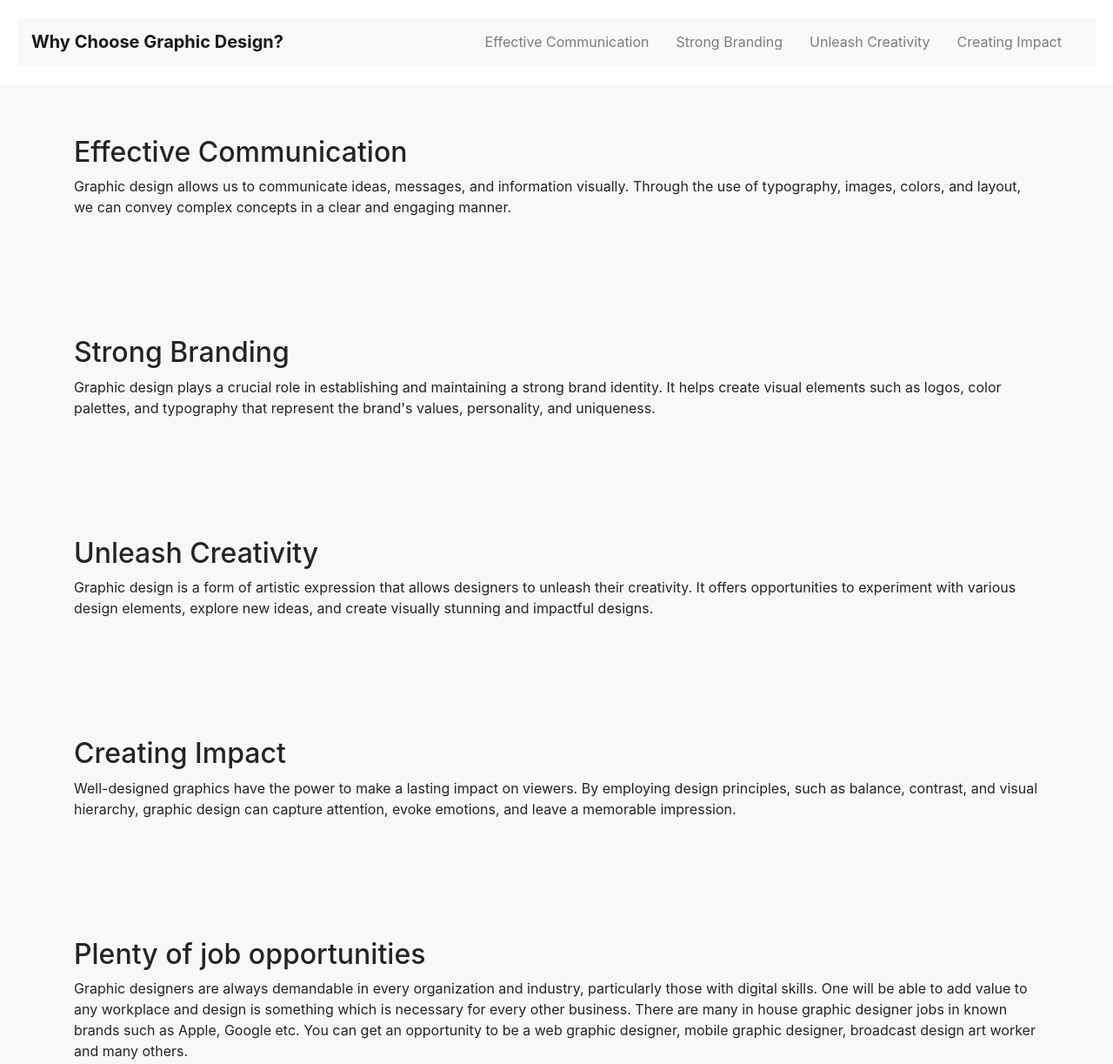
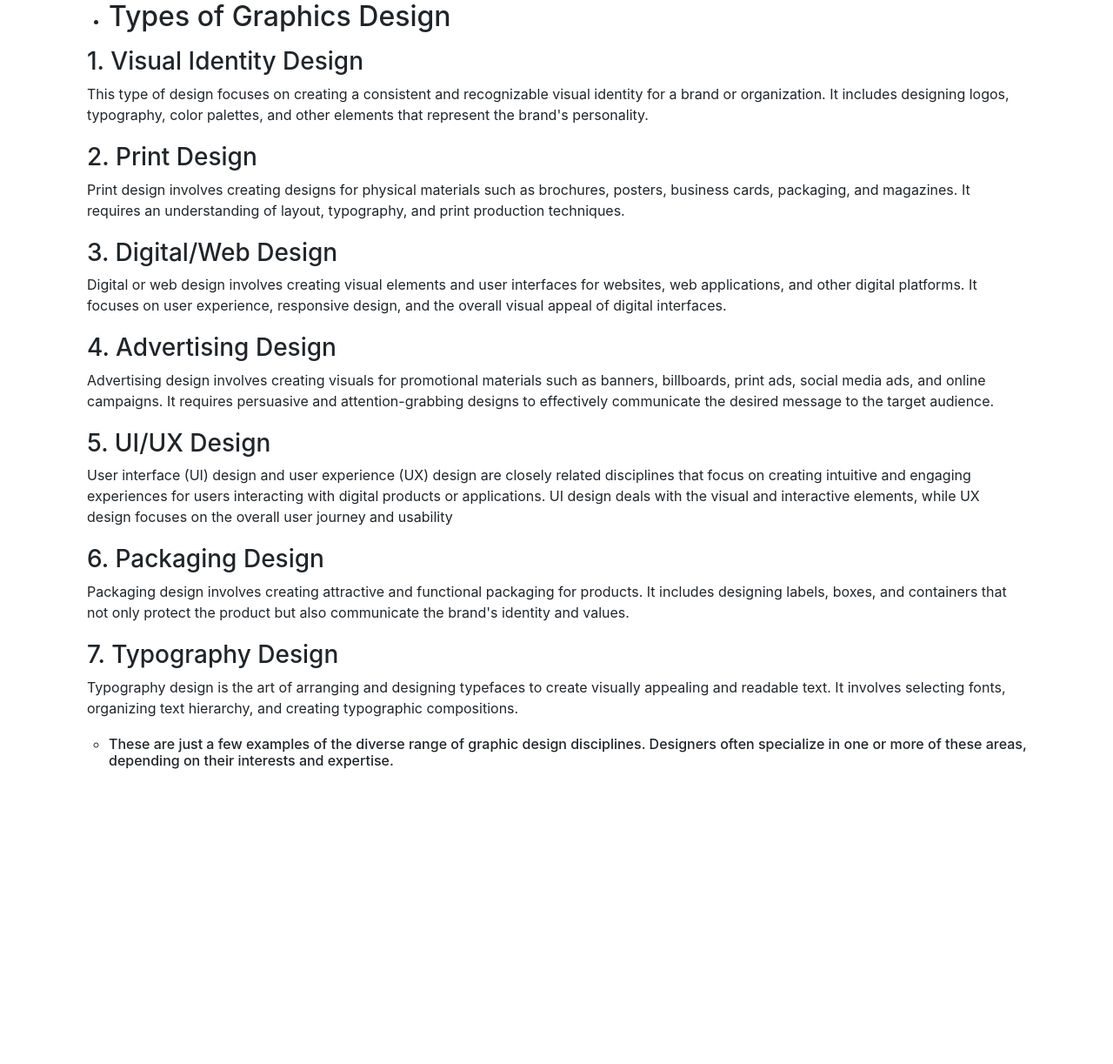
Before and after one commit to dhruviparmar23/graphics.github.io, a plain HTML site: page why.html in a window 1280 px wide. Shown: the top 1223 px of the page at 87% size. After the commit the page ends 904 px from the top, so only its background shows below. Drawn offline with nearby package versions, Linux system fonts and the light colour scheme.

Commit message:
Update why.html

```diff
--- a/why.html
+++ b/why.html
@@ -1,96 +1,90 @@
 <!DOCTYPE html>
-<html>
+<html lang="en">
+
 <head>
-  <title>Why Choose Graphic Design?</title>
-  <link rel="stylesheet" type="text/css" href="styles.css">
-  <link rel="stylesheet" type="text/css" href="https://maxcdn.bootstrapcdn.com/bootstrap/4.0.0/css/bootstrap.min.css">
+  <meta charset="UTF-8">
+  <meta name="viewport" content="width=device-width, initial-scale=1.0">
+  <title>Advantages of Graphic Design</title>
+  <!-- Bootstrap CSS -->
+  <link rel="stylesheet" href="https://maxcdn.bootstrapcdn.com/bootstrap/4.0.0/css/bootstrap.min.css">
+  <!-- Custom CSS -->
+  <style>
+    /* Add your custom styles here */
+    .container {
+      margin-bottom: 20px;
+    }
+    #scrollBtn {
+  display: none; /* Hide the button by default */
+  position: fixed;
+  bottom: 20px;
+  right: 30px;
+  z-index: 99;
+  border: none;
+  outline: none;
+  background-color: #0f0101;
+  color: white;
+  cursor: pointer;
+  padding: 15px;
+  border-radius: 10px;
+  font-size: 18px;
+  opacity: 0.7;
+}
+
+#scrollBtn:hover {
+  background-color: #e01313;
+}
+  </style>
 </head>
+
 <body>
-  <header>
-    <nav class="navbar navbar-expand-md navbar-light bg-light">
-      <a class="navbar-brand" href="#">Why Choose Graphic Design?</a>
-      <button class="navbar-toggler" type="button" data-toggle="collapse" data-target="#navbarNav" aria-controls="navbarNav" aria-expanded="false" aria-label="Toggle navigation">
-        <span class="navbar-toggler-icon"></span>
-      </button>
-      <div class="collapse navbar-collapse" id="navbarNav">
-        <ul class="navbar-nav ml-auto">
-          <li class="nav-item">
-            <a class="nav-link" href="#communication">Effective Communication</a>
-          </li>
-          <li class="nav-item">
-            <a class="nav-link" href="#branding">Strong Branding</a>
-          </li>
-          <li class="nav-item">
-            <a class="nav-link" href="#creativity">Unleash Creativity</a>
-          </li>
-          <li class="nav-item">
-            <a class="nav-link" href="#impact">Creating Impact</a>
-          </li>
-        </ul>
-      </div>
-    </nav>
-  </header>
-
-  <section id="communication" class="section">
   <div class="container">
-      <h2>Effective Communication</h2>
-      <p>Graphic design allows us to communicate ideas, messages, and information visually. Through the use of typography, images, colors, and layout, we can convey complex concepts in a clear and engaging manner.</p>
-    </div>
-  </section>
-
-  <section id="branding" class="section">
+   <ul type="bullet"><li><h2>Types of Graphics Design</h2></li></ul>
     <div class="container">
-      <h2>Strong Branding</h2>
-      <p>Graphic design plays a crucial role in establishing and maintaining a strong brand identity. It helps create visual elements such as logos, color palettes, and typography that represent the brand's values, personality, and uniqueness.</p>
-    </div>
-  </section>
-
-  <section id="creativity" class="section">
-    <div class="container">
-      <h2>Unleash Creativity</h2>
-      <p>Graphic design is a form of artistic expression that allows designers to unleash their creativity. It offers opportunities to experiment with various design elements, explore new ideas, and create visually stunning and impactful designs.</p>
-    </div>
-  </section>
-
-  <section id="impact" class="section">
-    <div class="container">
-      <h2>Creating Impact</h2>
-      <p>Well-designed graphics have the power to make a lasting impact on viewers. By employing design principles, such as balance, contrast, and visual hierarchy, graphic design can capture attention, evoke emotions, and leave a memorable impression.</p>
-    </div>
-  </section>
-
-  <section id="impact" class="section">
-    <div class="container">
-      <h2> Plenty of job opportunities</h2>
+      <h3>1. Visual Identity Design</h3>
 <p>
-    Graphic designers are always demandable in every organization and industry, particularly those with digital skills. One will be able to add value to any workplace and design is something which is necessary for every other business. There are many in house graphic designer jobs in known brands such as Apple, Google etc. You can get an opportunity to be a web graphic designer, mobile graphic designer, broadcast design art worker and many others.
+  This type of design focuses on creating a consistent and recognizable visual identity for a brand or organization. It includes designing logos, typography, color palettes, and other elements that represent the brand's personality.
 </p>
     </div>
-  </section>
+
+    <div class="container">
+      <h3>2. Print Design</h3>
+<p>
+  Print design involves creating designs for physical materials such as brochures, posters, business cards, packaging, and magazines. It requires an understanding of layout, typography, and print production techniques.
+</p>    </div>
+
+    <div class="container">
+      <h3>3. Digital/Web Design</h3>
+      <p>Digital or web design involves creating visual elements and user interfaces for websites, web applications, and other digital platforms. It focuses on user experience, responsive design, and the overall visual appeal of digital interfaces.</p>
+    </div>
+
+    <div class="container">
+      <h3>4. Advertising Design</h3>
+      <p> Advertising design involves creating visuals for promotional materials such as banners, billboards, print ads, social media ads, and online campaigns. It requires persuasive and attention-grabbing designs to effectively communicate the desired message to the target audience.</p>
+    </div>
+
+    <div class="container">
+      <h3>5. UI/UX Design</h3>
+      <p>User interface (UI) design and user experience (UX) design are closely related disciplines that focus on creating intuitive and engaging experiences for users interacting with digital products or applications. UI design deals with the visual and interactive elements, while UX design focuses on the overall user journey and usability</p>
+    </div>
 
 
-  <section id="impact" class="section">
     <div class="container">
-      <h2> Work across multiple Industries</h2>
-<p>
-    Every industry looks for good designers who can help them in conveying the message through arts and designs. Either you work with different types of clients holding various projects or specializing in a particular field which appeals to you, there are endless opportunities for designers.</p>
+      <h3>6. Packaging Design</h3>
+      <p>Packaging design involves creating attractive and functional packaging for products. It includes designing labels, boxes, and containers that not only protect the product but also communicate the brand's identity and values.</p>
     </div>
-  </section>
 
 
+    <div class="container">
+      <h3>7. Typography Design</h3>
+      <p>Typography design is the art of arranging and designing typefaces to create visually appealing and readable text. It involves selecting fonts, organizing text hierarchy, and creating typographic compositions.</p>
+    </div>
 
+    <ul style="list-style-type:circle;"><h6><li>These are just a few examples of the diverse range of graphic design disciplines. Designers often specialize in one or more of these areas, depending on their interests and expertise.</li></h6></ul>
 
-  <footer>
-    <div class="container">
-      <p>&copy; 2023 Why Choose Graphic Design? All rights reserved.</p>
-    </div>
-  </footer>
+  <!-- Bootstrap JS (optional, if you need any Bootstrap functionality) -->
+  <script src="https://maxcdn.bootstrapcdn.com/bootstrap/4.0.0/js/bootstrap.min.js"></script>
+  <script>
 
-  <script src="https://code.jquery.com/jquery-3.2.1.slim.min.js"></script>
-  <script src="https://maxcdn.bootstrapcdn.com/bootstrap/4.0.0/js/bootstrap.min.js"></script>
-  <button onclick="scrollToTop()" id="scrollBtn" title="Go to top">Top</button>
-  <script>
-      // Show the scroll button when the user scrolls down 20px from the top of the document
     window.onscroll = function() { scrollFunction() };
 
     function scrollFunction() {
@@ -109,6 +103,8 @@
     }
 
       </script>
+        <button onclick="scrollToTop()" id="scrollBtn" title="Go to top">Top</button>
+    </script>
+</body>
 
-</body>
 </html>
```
Lines whose indentation alone changed are shown as unchanged.
